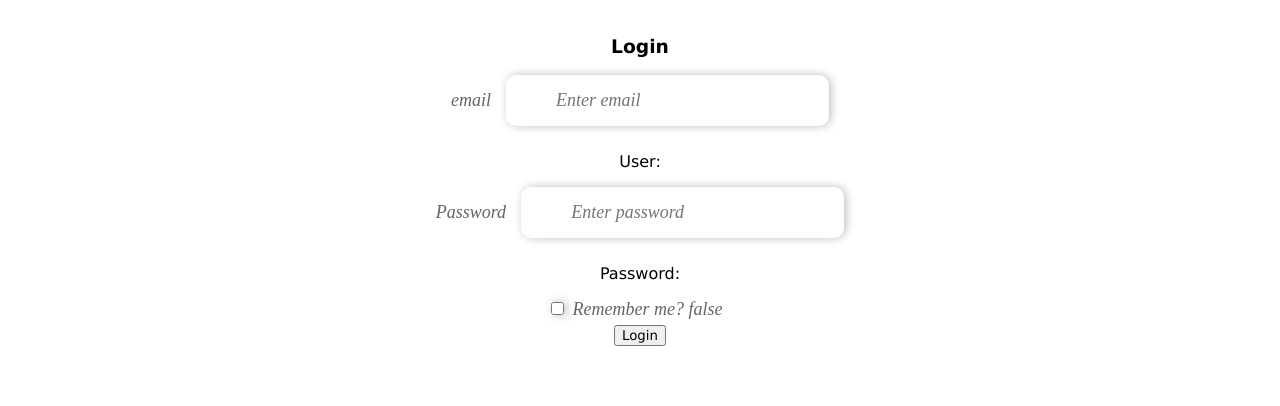
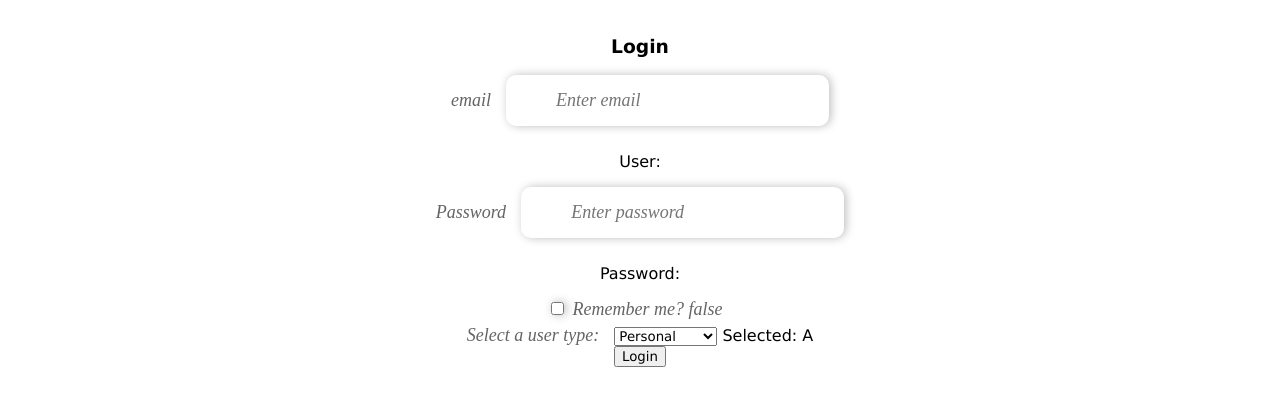
Before and after one commit to illegalbyte/SIT120-weekly-tasks, a plain HTML site: page login.html in a window 1280 px wide. Shown: the part 94-500 px from the top of the page. Drawn offline with nearby package versions, Linux system fonts and the light colour scheme.

Commit message:
Week 6 Task 3 complete

```diff
--- a/login.html
+++ b/login.html
@@ -46,6 +46,15 @@
                     <input type="checkbox" id="checkbox" name="checkbox" v-model="logincheckbox">
                     <label for="checkbox">Remember me? {{logincheckbox}}</label>
                 </div>
+				<div>
+					<label for="selectmenu">Select a user type:</label>
+					<select v-model="selected" id="selectmenu">
+						<option v-for="option in options" v-bind:value="option.value">
+							{{ option.text }}
+						</option>
+					</select>
+					<span>Selected: {{ selected }}</span>
+				</div>
                 <button type="submit" class="btn btn-primary">Login</button>
             </form>
 		</div>
--- a/vueapp.js
+++ b/vueapp.js
@@ -21,9 +21,17 @@ var app = new Vue({
 				text: "The well-known probable early avialan, Archaeopteryx, dates from slightly later Jurassic rocks (about 155 million years old) from Germany. Many of these early avialans shared unusual anatomical features that may be ancestral to modern birds, but were later lost during bird evolution. These features include enlarged claws on the second toe which may have been held clear of the ground in life, and long feathers or 'hind wings' covering the hind limbs and feet, which may have been used in aerial manoeuvreing.",
 			},
 		],
+		// login values
 		email: "",
 		password: "",
 		logincheckbox: false,
+		// used for v-for select and options
+		selected: 'A',
+		options: [
+			{ text: "Personal", value: "A"},
+			{ text: "Professional", value: "B"},
+			{ text: "Commercial", value: "C"},
+		],
 	},
 	computed: {
 		reverseMessage: function () {
```
